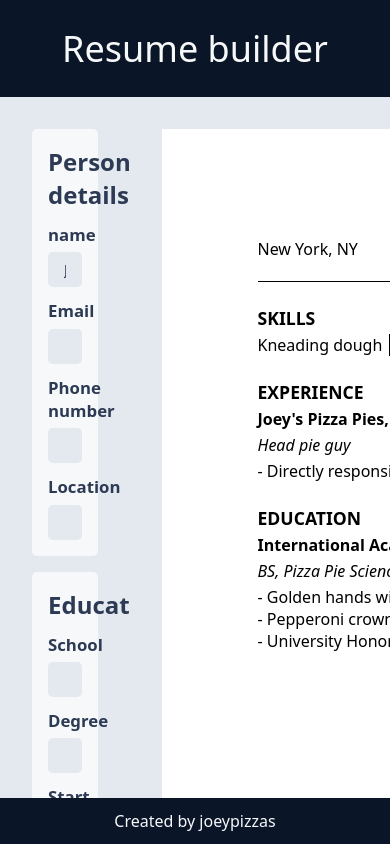
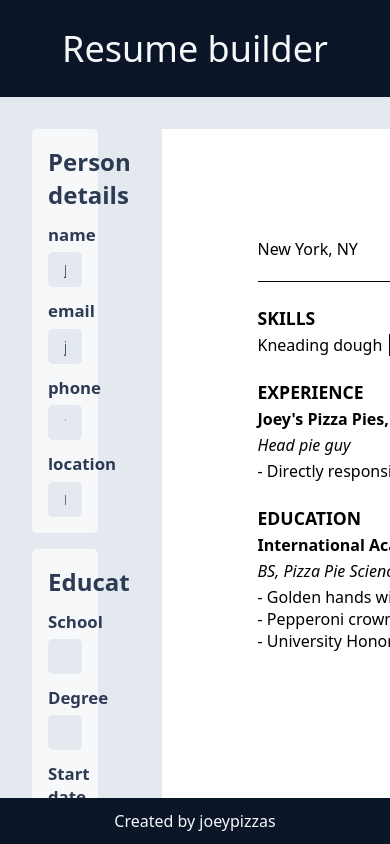
Before and after one commit to joeypizzas/resume-app, a React (Vite) app: page / in a window 390 px wide. Built offline with nearby package versions, Linux system fonts and the light colour scheme.

Commit message:
Added state management for enail, phone, location

```diff
--- a/src/components/ResumeBuilder/ResumeBuilder.jsx
+++ b/src/components/ResumeBuilder/ResumeBuilder.jsx
@@ -30,16 +30,34 @@ export function ResumeBuilder({
           }
         ></FormField>
         <FormField
-          fieldHeader="Email"
-          initialInput="joey@pizzas.com"
+          fieldHeader={Object.keys(resumeData.personal)[1]}
+          value={resumeData.personal.email}
+          onChange={(e) =>
+            onUpdatePersonal(
+              Object.keys(resumeData.personal)[1],
+              e.target.value,
+            )
+          }
         ></FormField>
         <FormField
-          fieldHeader="Phone number"
-          initialInput="1234567890"
+          fieldHeader={Object.keys(resumeData.personal)[2]}
+          value={resumeData.personal.phone}
+          onChange={(e) =>
+            onUpdatePersonal(
+              Object.keys(resumeData.personal)[2],
+              e.target.value,
+            )
+          }
         ></FormField>
         <FormField
-          fieldHeader="Location"
-          initialInput="New York, NY"
+          fieldHeader={Object.keys(resumeData.personal)[3]}
+          value={resumeData.personal.location}
+          onChange={(e) =>
+            onUpdatePersonal(
+              Object.keys(resumeData.personal)[3],
+              e.target.value,
+            )
+          }
         ></FormField>
       </ResumeBuilderForm>
       <ResumeBuilderForm header="Education">
```
